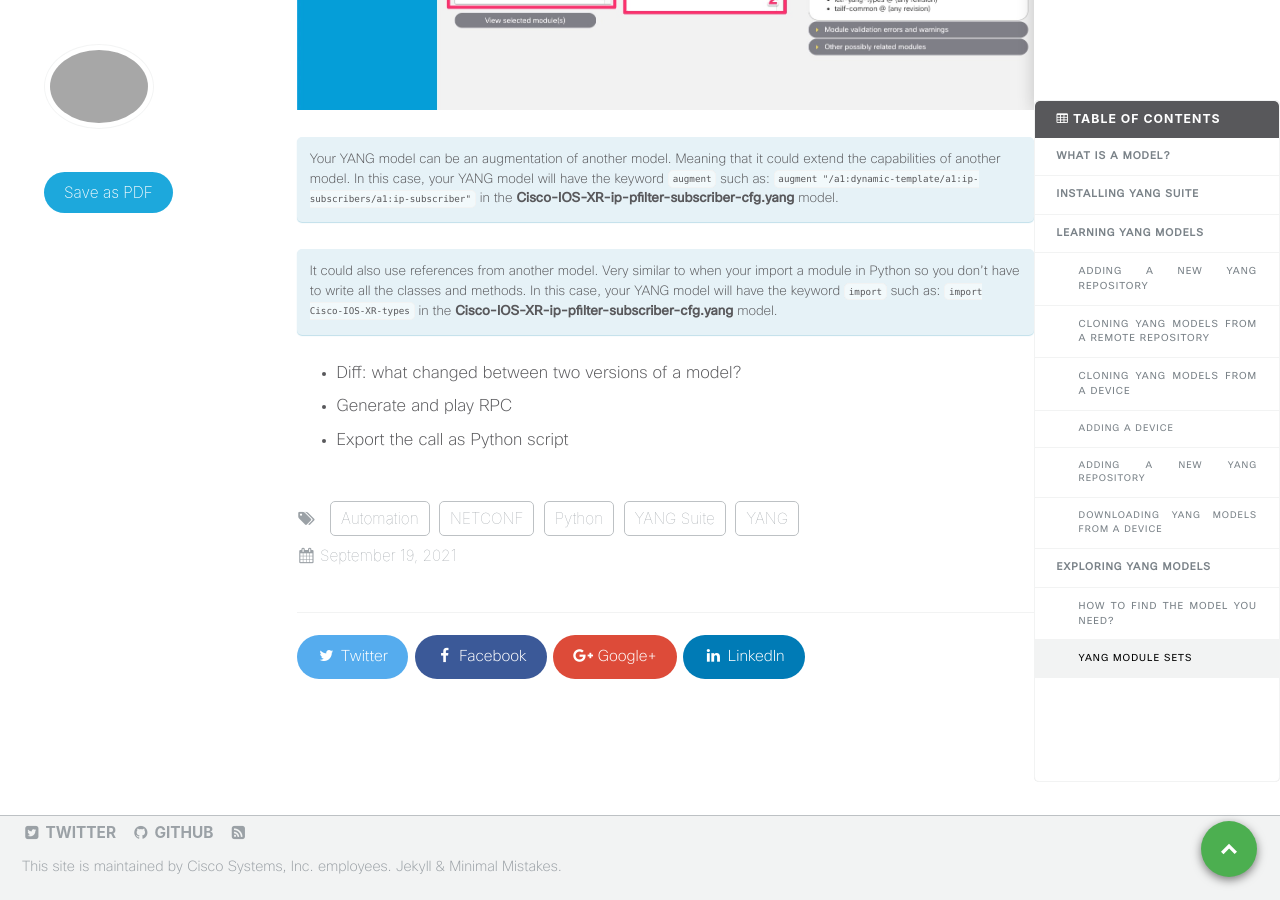
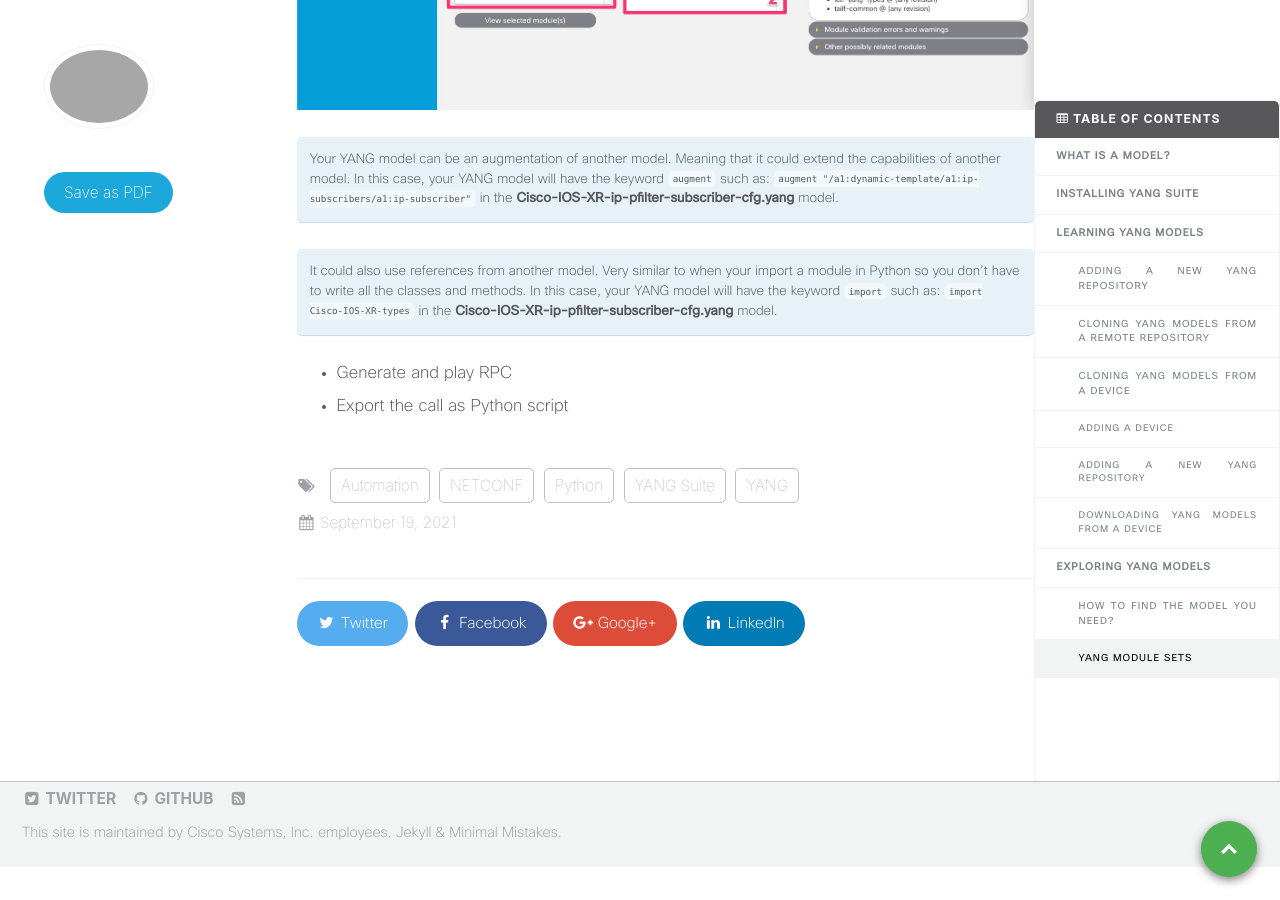
Before and after one commit to xrdocs/programmability, a Jekyll site: the page built from _tutorials/do-you-speak-yang.md, in a window 1280 px wide and 900 px high, scrolled down 9563 px. Built offline with Jekyll 4.4.1, drawn with Linux system fonts in a browser that asks for light colours; comment, search, counter and statistics services are not loaded.

Commit message:
yang module set

```diff
--- a/_tutorials/do-you-speak-yang.md
+++ b/_tutorials/do-you-speak-yang.md
@@ -223,6 +223,5 @@ In this case, your YANG model will have the keyword `import` such as:
 
 
 
-* Diff: what changed between two versions of a model?
 * Generate and play RPC
 * Export the call as Python script
```
